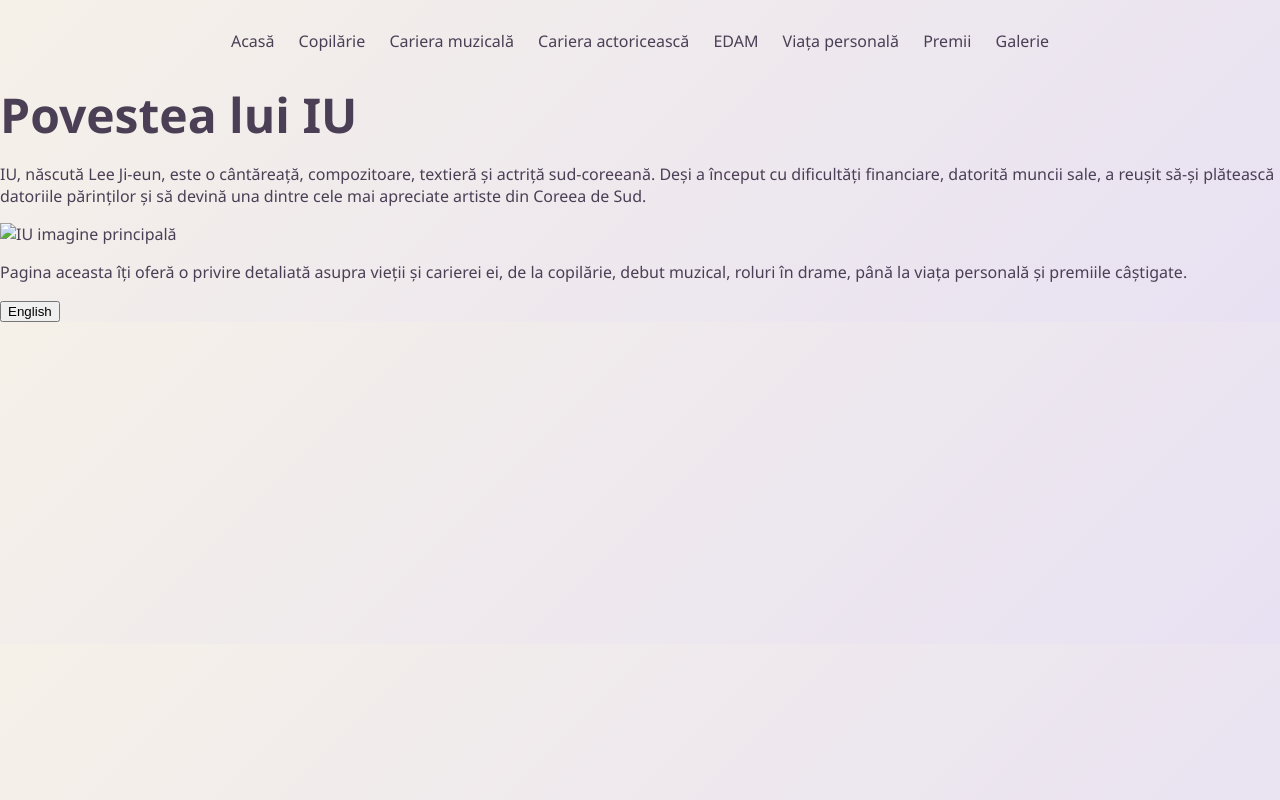
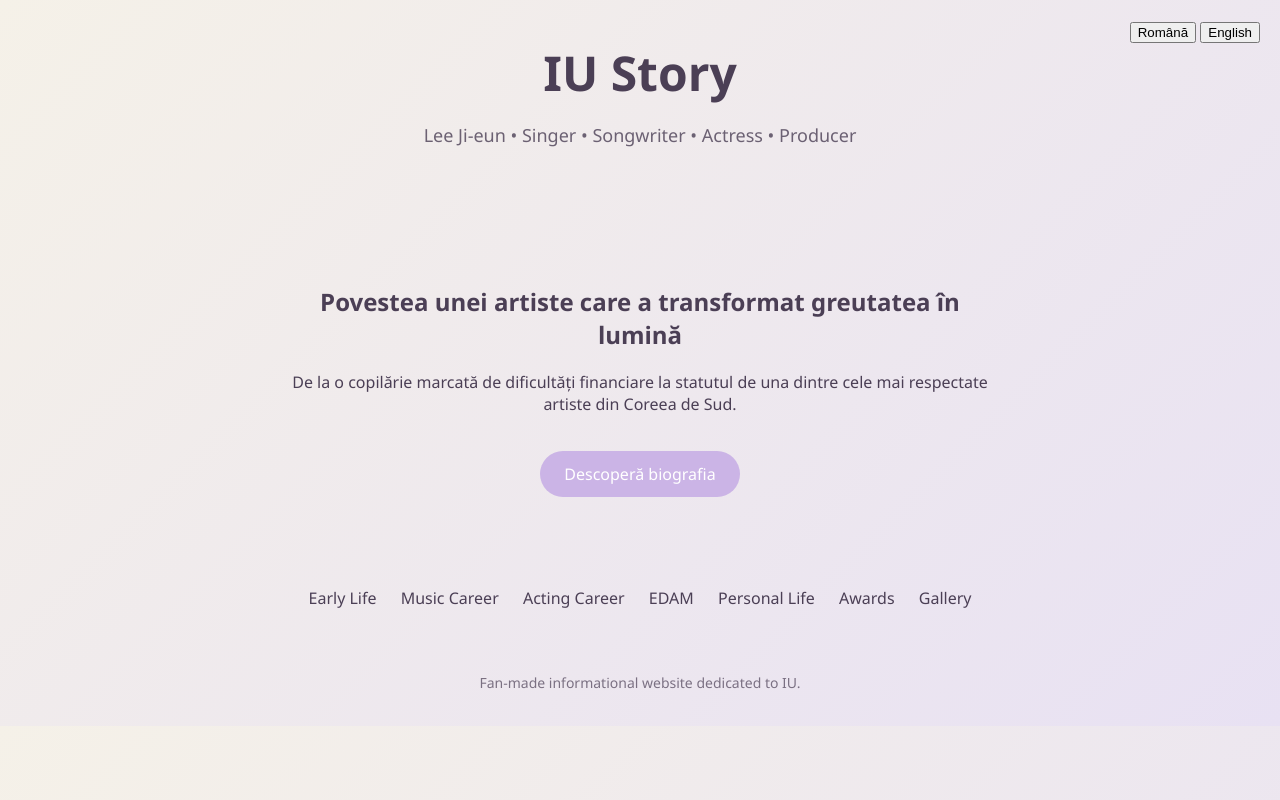
Before and after one commit to stefi59/IU-story, a plain HTML site: page index.html in a window 1280 px wide. Drawn offline with Linux system fonts and the light colour scheme.

Commit message:
Update index.html

```diff
--- a/index.html
+++ b/index.html
@@ -1,32 +1,56 @@
 <!DOCTYPE html>
 <html lang="ro">
 <head>
-  <meta charset="UTF-8">
-  <title>IU - Povestea completă</title>
-  <link rel="stylesheet" href="style.css">
+    <meta charset="UTF-8">
+    <meta name="viewport" content="width=device-width, initial-scale=1.0">
+    <title>IU Story</title>
+    <link rel="stylesheet" href="style.css">
 </head>
 <body>
-  <nav class="menu">
-    <a href="index.html">Acasă</a>
-    <a href="early-life.html">Copilărie</a>
-    <a href="music-career.html">Cariera muzicală</a>
-    <a href="acting-career.html">Cariera actoricească</a>
+
+<header>
+    <div class="language-switch">
+        <button onclick="setLanguage('ro')">Română</button>
+        <button onclick="setLanguage('en')">English</button>
+    </div>
+    <h1>IU Story</h1>
+    <p class="subtitle">Lee Ji-eun • Singer • Songwriter • Actress • Producer</p>
+</header>
+
+<section class="hero">
+    <div class="hero-text">
+        <h2 data-ro="Povestea unei artiste care a transformat greutatea în lumină"
+            data-en="The story of an artist who transformed hardship into light">
+            Povestea unei artiste care a transformat greutatea în lumină
+        </h2>
+
+        <p data-ro="De la o copilărie marcată de dificultăți financiare la statutul de una dintre cele mai respectate artiste din Coreea de Sud."
+           data-en="From a childhood marked by financial hardship to becoming one of South Korea’s most respected artists.">
+           De la o copilărie marcată de dificultăți financiare la statutul de una dintre cele mai respectate artiste din Coreea de Sud.
+        </p>
+
+        <a href="early-life.html" class="main-button"
+           data-ro="Descoperă biografia"
+           data-en="Explore the biography">
+           Descoperă biografia
+        </a>
+    </div>
+</section>
+
+<nav class="menu">
+    <a href="early-life.html">Early Life</a>
+    <a href="music-career.html">Music Career</a>
+    <a href="acting-career.html">Acting Career</a>
     <a href="edam.html">EDAM</a>
-    <a href="personal-life.html">Viața personală</a>
-    <a href="awards.html">Premii</a>
-    <a href="gallery.html">Galerie</a>
-  </nav>
+    <a href="personal-life.html">Personal Life</a>
+    <a href="awards.html">Awards</a>
+    <a href="gallery.html">Gallery</a>
+</nav>
 
-  <h1>Povestea lui IU</h1>
+<footer>
+    <p>Fan-made informational website dedicated to IU.</p>
+</footer>
 
-  <p>IU, născută Lee Ji-eun, este o cântăreață, compozitoare, textieră și actriță sud-coreeană. Deși a început cu dificultăți financiare, datorită muncii sale, a reușit să-și plătească datoriile părinților și să devină una dintre cele mai apreciate artiste din Coreea de Sud.</p>
-
-  <img src="iu_main.jpg" alt="IU imagine principală" width="400">
-
-  <p>Pagina aceasta îți oferă o privire detaliată asupra vieții și carierei ei, de la copilărie, debut muzical, roluri în drame, până la viața personală și premiile câștigate.</p>
-
-  <button id="lang-btn">English</button>
-
-  <script src="script.js"></script>
+<script src="script.js"></script>
 </body>
 </html>
```
